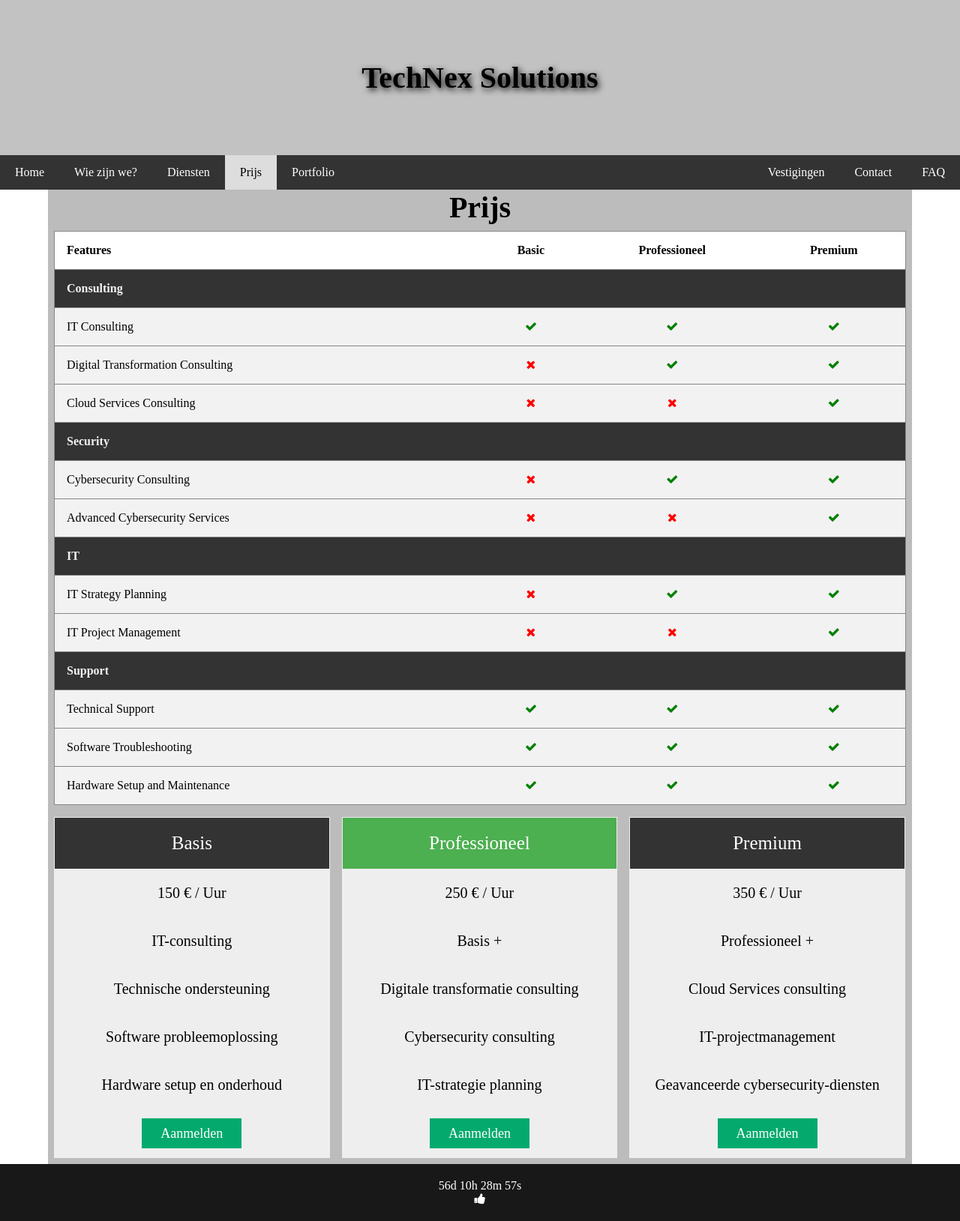
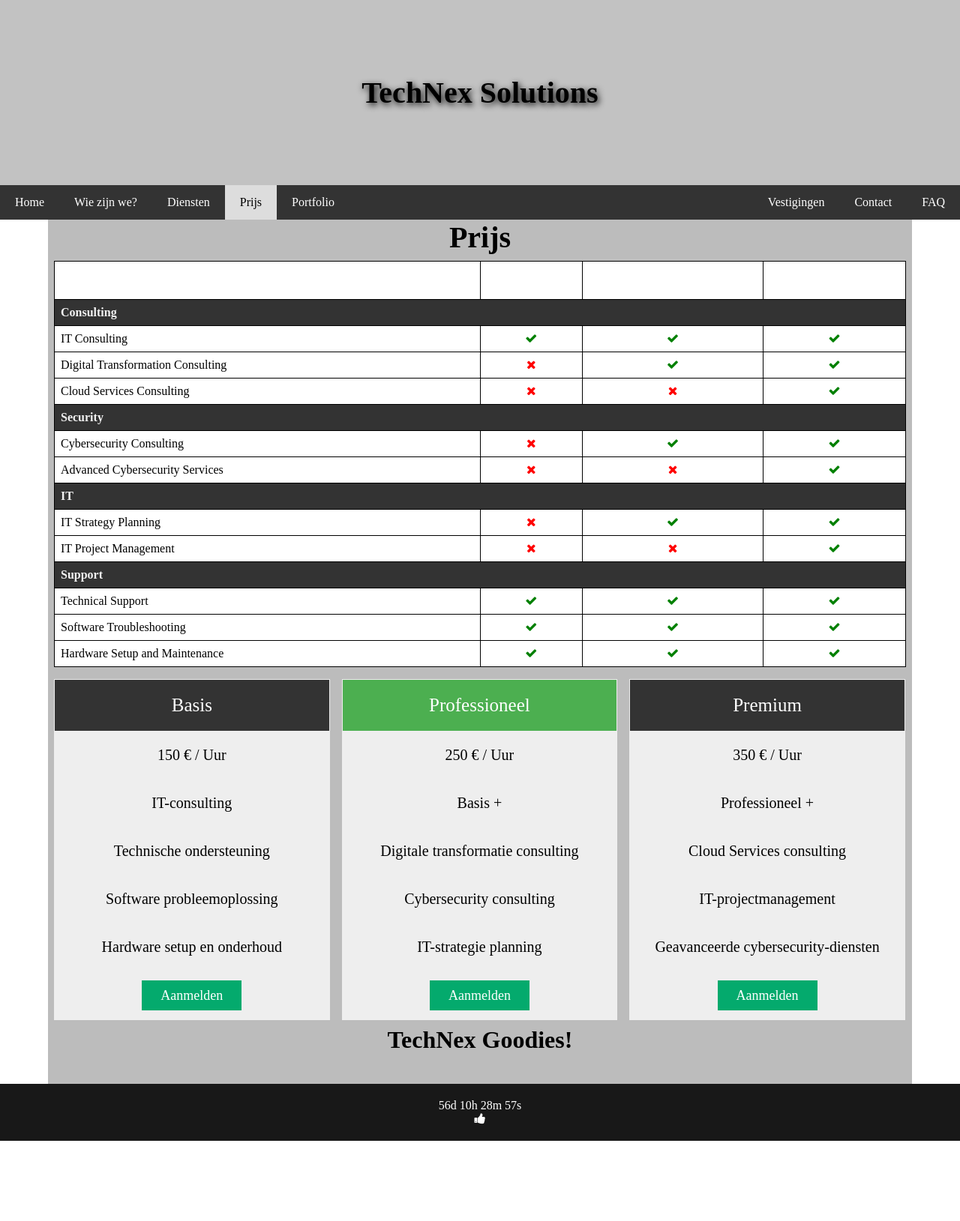
Before and after one commit to DanielDeNeef/PHP---TechNex-solutions, a PHP site: page /prijs.php in a window 1280 px wide. Shown: the whole page at 75% size. After the commit the page ends 1522 px from the top, so only its background shows below. Run offline with PHP 8.4, Linux system fonts and the light colour scheme.

Commit message:
add goodies cmp with the logic read csv

```diff
--- /dev/null
+++ b/includes/goodies.php
@@ -0,0 +1,55 @@
+<link rel="stylesheet" href="styles/goodies.css">
+
+<?php
+    // Path to your CSV file
+    $csvFile = 'resources/prices.csv';
+
+    echo '<div style="margin: 20px;">'; // Start of container
+    echo '<h1>TechNex Goodies!</h1>'; // Table title
+
+    // Open the CSV file
+    if (($handle = fopen($csvFile, 'r')) !== false) {
+        // Get the first row of the CSV file as an array of headers
+        $headers = fgetcsv($handle, 0, ";");
+
+        echo '<table>';
+
+        // Output the headers
+        echo '<tr>';
+        foreach ($headers as $header) {
+            echo "<th>{$header}</th>";
+        }
+        echo '</tr>';
+
+        // Output the rows
+        while (($row = fgetcsv($handle, 0, ";")) !== false) {
+            echo '<tr>';
+            foreach ($row as $index => $cell) {
+                if (strtolower(trim($headers[$index])) == 'price') {
+                    /**
+                     * As the try catch is not able to detect such kind of errors
+                     * I am checking first if the value is numeric or not
+                     * If numeric I apply the requested decimal seperator
+                     * Else if display the text "On demand"
+                     */
+                    if (is_numeric($cell)) {
+                        // The cell value is a number, format it as a price
+                        $cell = number_format($cell, 2,',', '.') . ' €';
+                    } else {
+                        // The cell value is not a number, set it to "on demand"
+                        $cell = 'on demand';
+                    }
+                }
+                echo "<td>{$cell}</td>";
+            }
+            echo '</tr>';
+        }
+
+        echo '</table>';
+
+        // Close the CSV file
+        fclose($handle);
+    }
+
+    echo '</div>'; // End of container
+?>
--- a/prijs.php
+++ b/prijs.php
@@ -15,6 +15,8 @@
         <?php include 'includes/comparisonTable.php' ?>
         <!-- Price table -->
         <?php include 'includes/priceTable.php' ?>
+        <!-- Goodies -->
+        <?php include 'includes/goodies.php' ?>
     </div>
 </div>
 
--- /dev/null
+++ b/styles/goodies.css
@@ -0,0 +1,31 @@
+.container {
+    margin: 20px;
+}
+
+table {
+    width: 100%;
+    border-collapse: collapse;
+}
+
+th {
+    background-color: #333;
+    color: white;
+    font-weight: bold;
+    border: 1px solid black;
+    padding: 8px;
+}
+
+td {
+    background-color: white;
+    border: 1px solid black;
+    padding: 8px;
+}
+
+tr:nth-child(even) {
+    background-color: white;
+}
+
+h1 {
+    text-align: center;
+    padding: 20px;
+}
```
